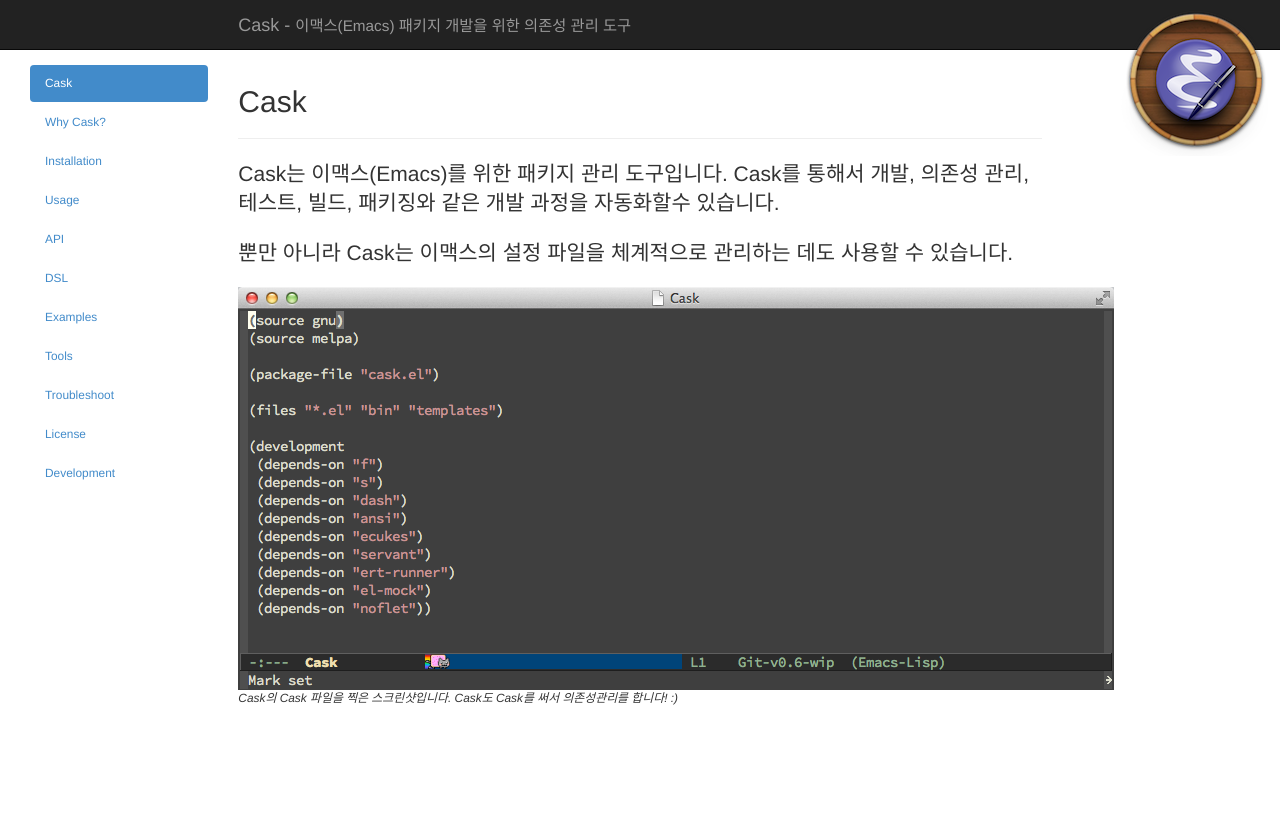
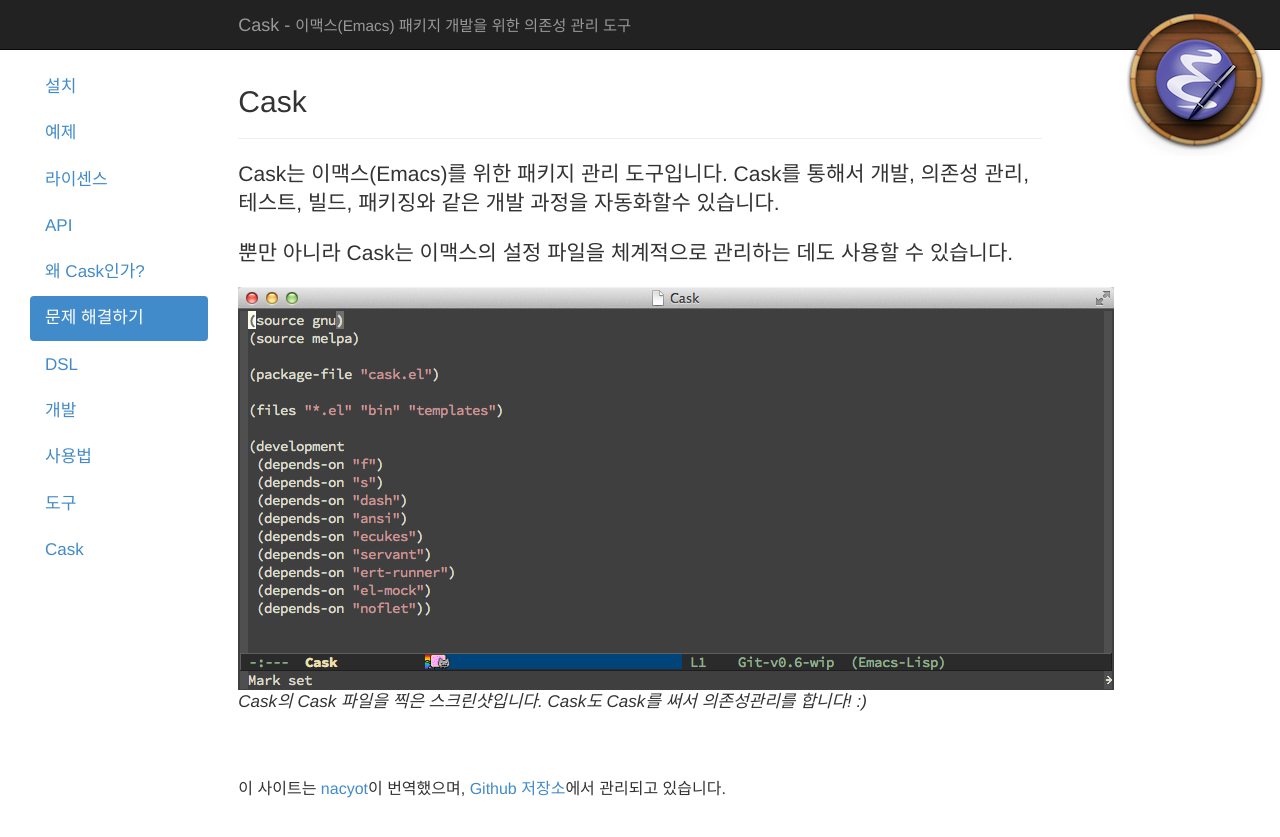
Before and after one commit to nacyot/cask.emacs.kr, a Jekyll site: the page built from 00-index.html, in a window 1280 px wide. Shown: the top 837 px of the page. Built offline with Jekyll 4.4.1, drawn with Linux system fonts in a browser that asks for light colours; Markdown is read by kramdown in place of the engine named in the settings.

Commit message:
Update pages from naycot/omegat-cask.emacs.kr

```diff
--- /dev/null
+++ b/CNAME
@@ -0,0 +1 @@
+cask.emacs.kr
--- a/_layouts/default.html
+++ b/_layouts/default.html
@@ -34,27 +34,46 @@
         <div class="col-lg-2 sidebar-wrapper">
           <ul class="nav nav-pills nav-stacked">
 
-            {% for node in site.pages %}
-              {% if page.url == node.url %}
-
+                            <li>
+                  <a href="/installation.html">설치</a>
+                </li>
+                <li>
+                  <a href="/examples.html">예제</a>
+                </li>
+                <li>
+                  <a href="/license.html">라이센스</a>
+                </li>
+                <li>
+                  <a href="/api.html">API</a>
+                </li>
+                <li>
+                  <a href="/why-cask.html">왜 Cask인가?</a>
+                </li>
                 <li class="active">
-                  <a href="{{node.url}}">{{node.title}}</a>
+                  <a href="/troubleshoot.html">문제 해결하기</a>
+                </li>
+                <li>
+                  <a href="/dsl.html">DSL</a>
+                </li>
+                <li>
+                  <a href="/development.html">개발</a>
+                </li>
+                <li>
+                  <a href="/usage.html">사용법</a>
+                </li>
+                <li>
+                  <a href="/tools.html">도구</a>
+                </li>
+                <li>
+                  <a href="/index.html">Cask</a>
                 </li>
 
-              {% else %}
-
-                <li>
-                  <a href="{{node.url}}">{{node.title}}</a>
-                </li>
-
-              {% endif %}
-            {% endfor %}
 
           </ul>
         </div>
         <div class="col-lg-8">
 
-          {{ content }}
+          {{content}} <div style='margin-top: 4em; font-size: 16px;'>이 사이트는 <a href='nacyot.com'>nacyot</a>이 번역했으며, <a href='http://github.com/nacyot/cask.emacs.kr'>Github 저장소</a>에서 관리되고 있습니다.</div>
 
         </div>
         <div class="col-lg-2"></div>
--- a/css/cask.css
+++ b/css/cask.css
@@ -1,4 +1,5 @@
-body {
+body { font-size: 2em;
+
   padding-top: 65px;
 }
 
```
